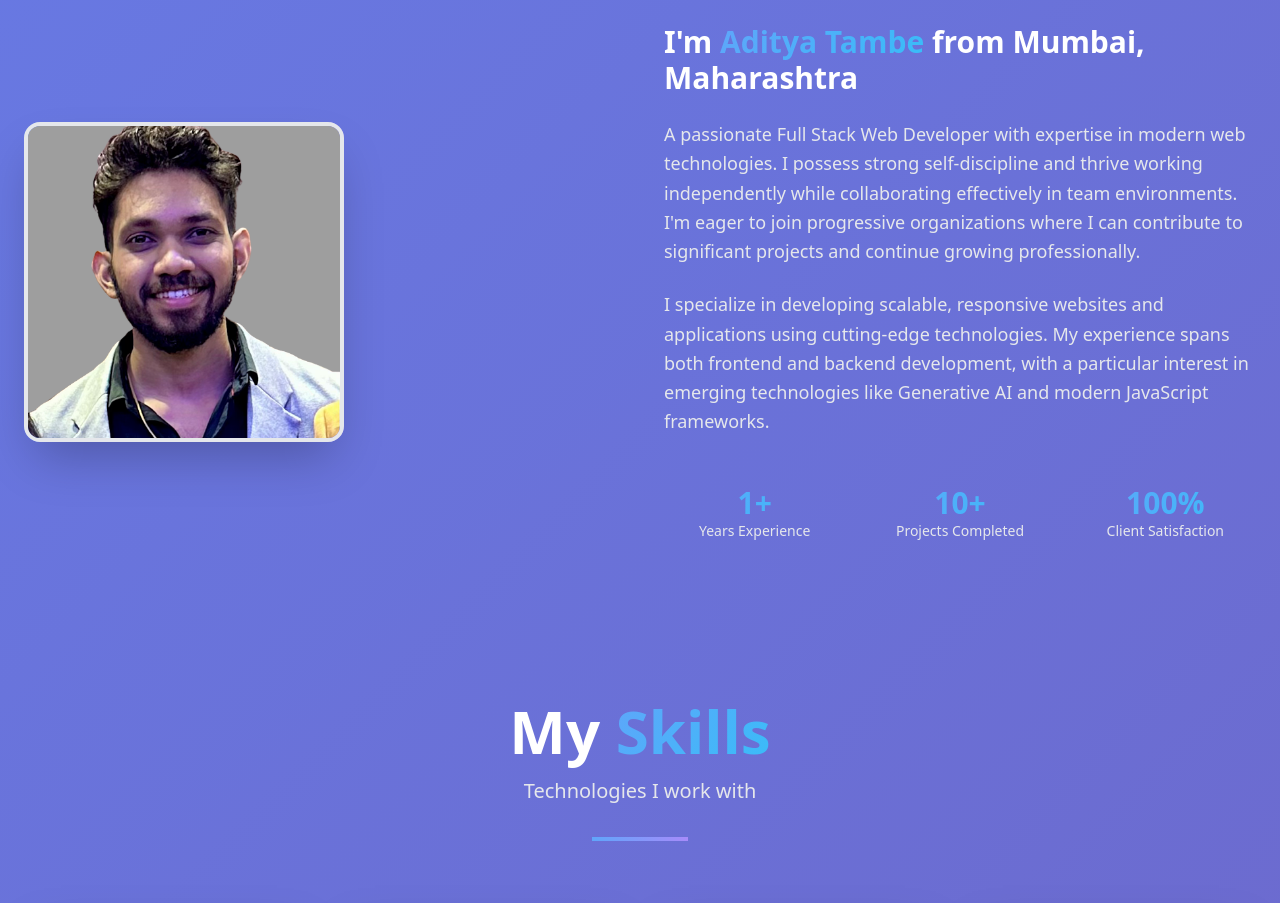
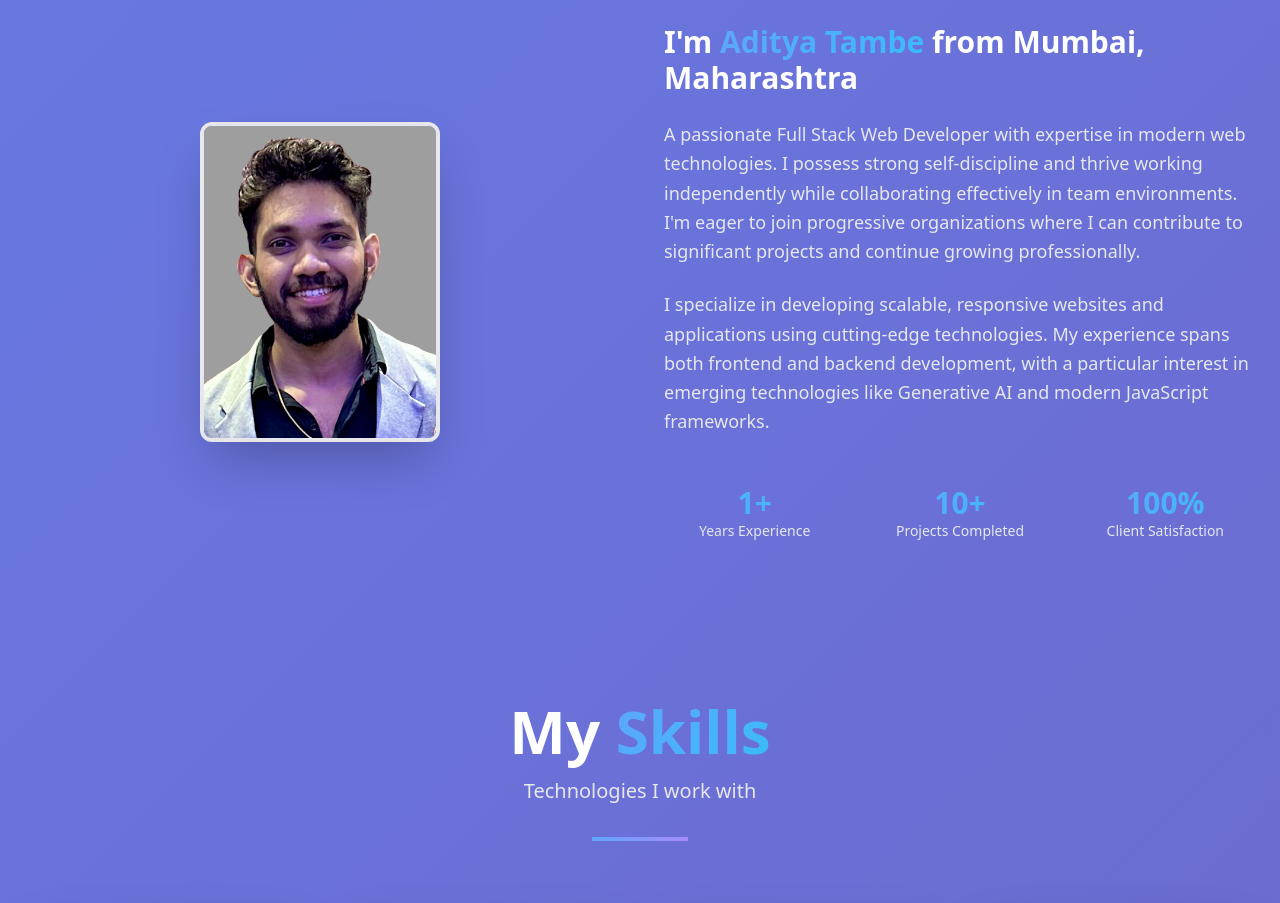
Before and after one commit to tambeaditya101/tambeaditya101.github.io, a React (Create React App) app: page / in a window 1280 px wide. Shown: the part 1000-1903 px from the top of the page. Built offline with nearby package versions, Linux system fonts and the light colour scheme.

Commit message:
Update About component layout and image styling

```diff
--- a/src/Components/about.jsx
+++ b/src/Components/about.jsx
@@ -66,10 +66,10 @@ const About = () => {
           ></motion.div>
         </motion.div>
 
-        <div className='grid lg:grid-cols-2 gap-12 items-center'>
+        <div className='grid lg:grid-cols-2 md:grid-cols-2 gap-12 items-center'>
           {/* Image Section */}
           <motion.div
-            className='flex justify-center lg:justify-start'
+            className='flex justify-center lg:justify-center'
             variants={imageVariants}
             initial='hidden'
             whileInView='visible'
@@ -78,7 +78,7 @@ const About = () => {
             <div className='relative'>
               <div className='absolute inset-0 bg-gradient-to-r from-blue-400 to-purple-400 rounded-2xl blur-lg opacity-50'></div>
               <img
-                className='relative w-80 h-80 object-cover rounded-2xl shadow-2xl border-4 border-white/20'
+                className='relative w-60 h-80 object-cover rounded-xl shadow-2xl border-4 border-white/20'
                 src={ME}
                 alt='Aditya Tambe Profile'
               />
```
